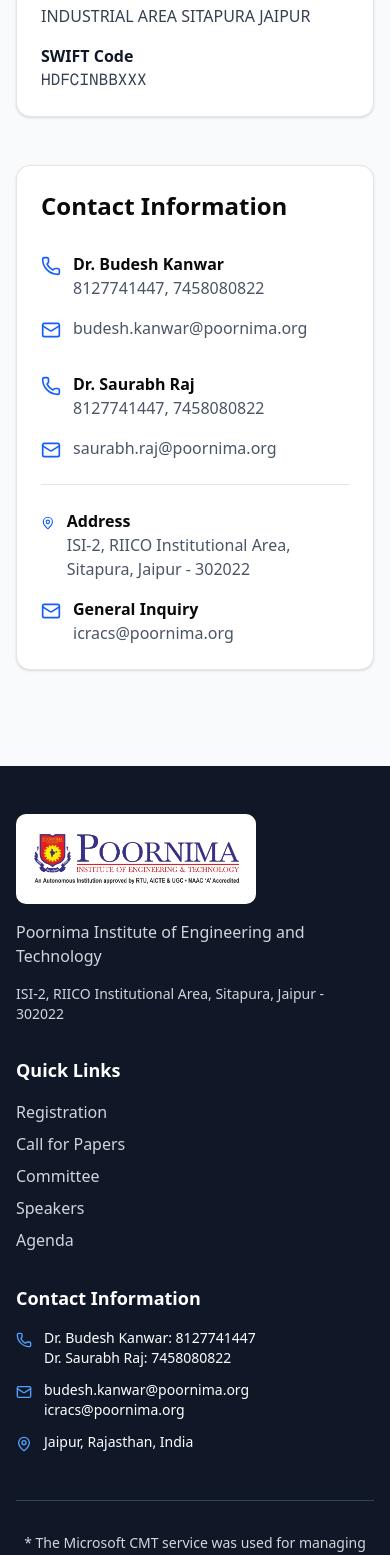
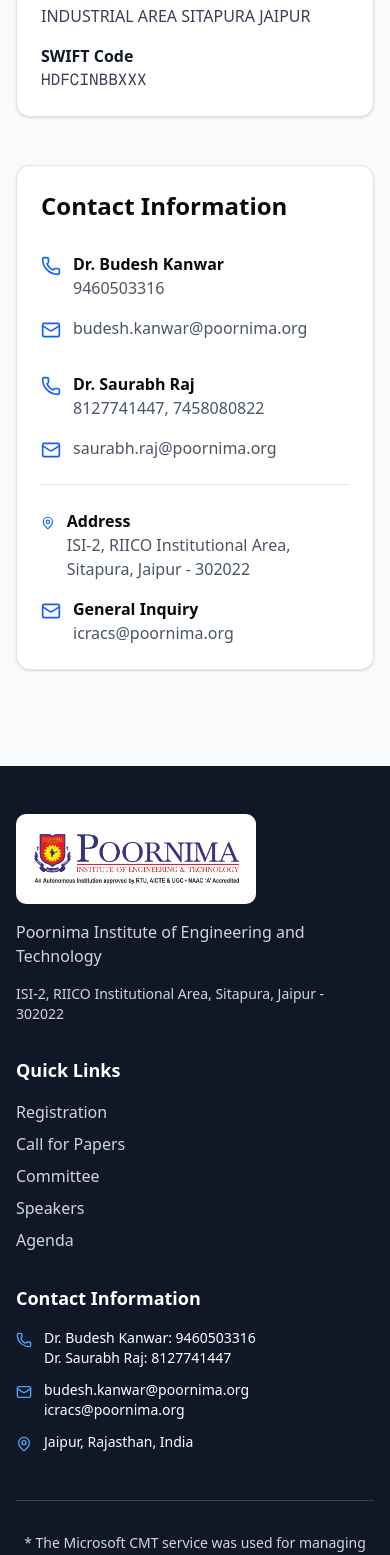
Before and after one commit to nerkoux/icracs-2026, a Next.js app: page /registration in a window 390 px wide. Shown: the part 2773-4328 px from the top of the page. Built offline with nearby package versions, Linux system fonts and the light colour scheme.

Commit message:
Update contact numbers for Dr. Budesh Kanwar
Replaces the old phone numbers for Dr. Budesh Kanwar with the new number (9460503316) across the call-for-papers, registration pages, and footer. Also updates Dr. Saurabh Raj's number in the footer for consistency.

```diff
--- a/src/app/call-for-papers/page.tsx
+++ b/src/app/call-for-papers/page.tsx
@@ -286,7 +286,7 @@
                       <div>
                         <p className="font-semibold">Dr. Budesh Kanwar</p>
                         <p className="text-gray-600">Program Chair</p>
-                        <p className="text-gray-600">8127741447, 7458080822</p>
+                        <p className="text-gray-600">9460503316</p>
                       </div>
                     </div>
                     <div className="flex items-start space-x-3">
--- a/src/app/registration/page.tsx
+++ b/src/app/registration/page.tsx
@@ -276,7 +276,7 @@
                       <Phone className="h-5 w-5 text-blue-600 mt-1" />
                       <div>
                         <p className="font-semibold">Dr. Budesh Kanwar</p>
-                        <p className="text-gray-600">8127741447, 7458080822</p>
+                        <p className="text-gray-600">9460503316</p>
                       </div>
                     </div>
                     <div className="flex items-start space-x-3">
--- a/src/components/layout/footer.tsx
+++ b/src/components/layout/footer.tsx
@@ -46,8 +46,8 @@
               <div className="flex items-start space-x-3">
                 <Phone className="h-4 w-4 mt-1 text-blue-400" />
                 <div className="text-sm">
-                  <p>Dr. Budesh Kanwar: 8127741447</p>
-                  <p>Dr. Saurabh Raj: 7458080822</p>
+                  <p>Dr. Budesh Kanwar: 9460503316</p>
+                  <p>Dr. Saurabh Raj: 8127741447</p>
                 </div>
               </div>
               <div className="flex items-start space-x-3">
```
